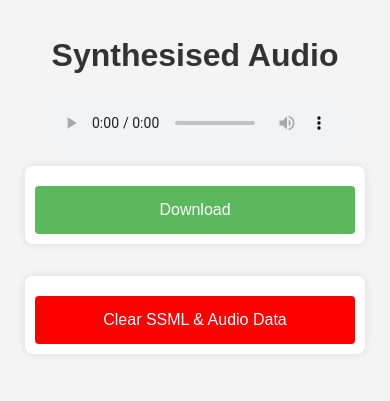
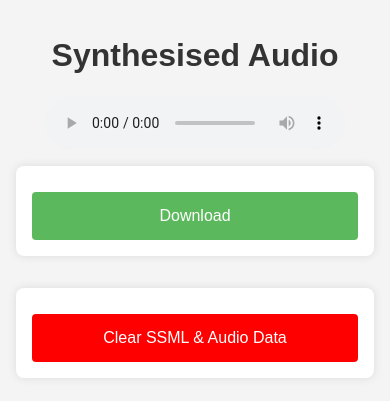
Before and after one commit to linsnotes/Flask-Web-App-Text-to-Speech, a Flask app: page /player in a window 390 px wide. Shown: the top 401 px of the page. Run offline with Flask 3, Linux system fonts and the light colour scheme.

Commit message:
update ui

```diff
--- a/templates/player.html
+++ b/templates/player.html
@@ -6,7 +6,7 @@
         body {
             font-family: Arial, sans-serif;
             margin: 0;
-            padding: 1rem; /* Added padding */
+            padding: 1rem;
             background: #f4f4f4;
             display: flex;
             flex-direction: column;
@@ -26,7 +26,7 @@
             box-shadow: 0 0 10px rgba(0, 0, 0, 0.1);
             margin: 1rem auto;
             width: 90%;
-            max-width: 500px;
+            max-width: 800px;
             box-sizing: border-box;
         }
 
@@ -54,8 +54,8 @@
 
         @media (max-width: 575.98px) {
             form {
-                width: 95%;
-                padding: 10px; /* Reduced padding for smaller screens */
+                width: 100%;
+                padding: 1rem;
             }
         }
     </style>
```
